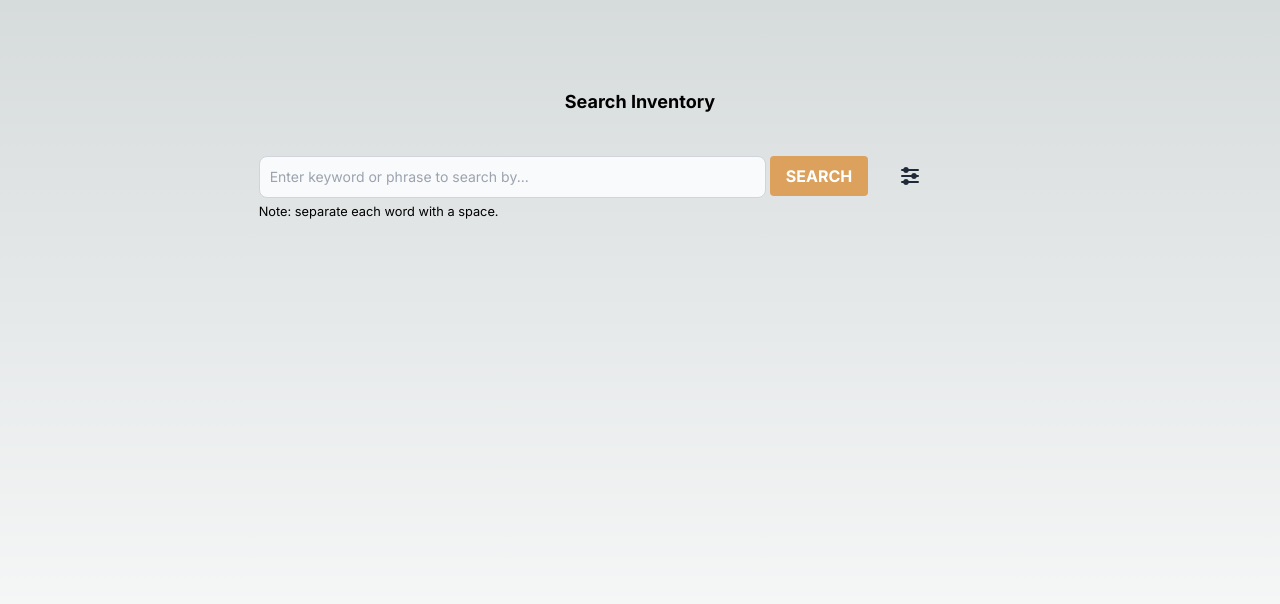
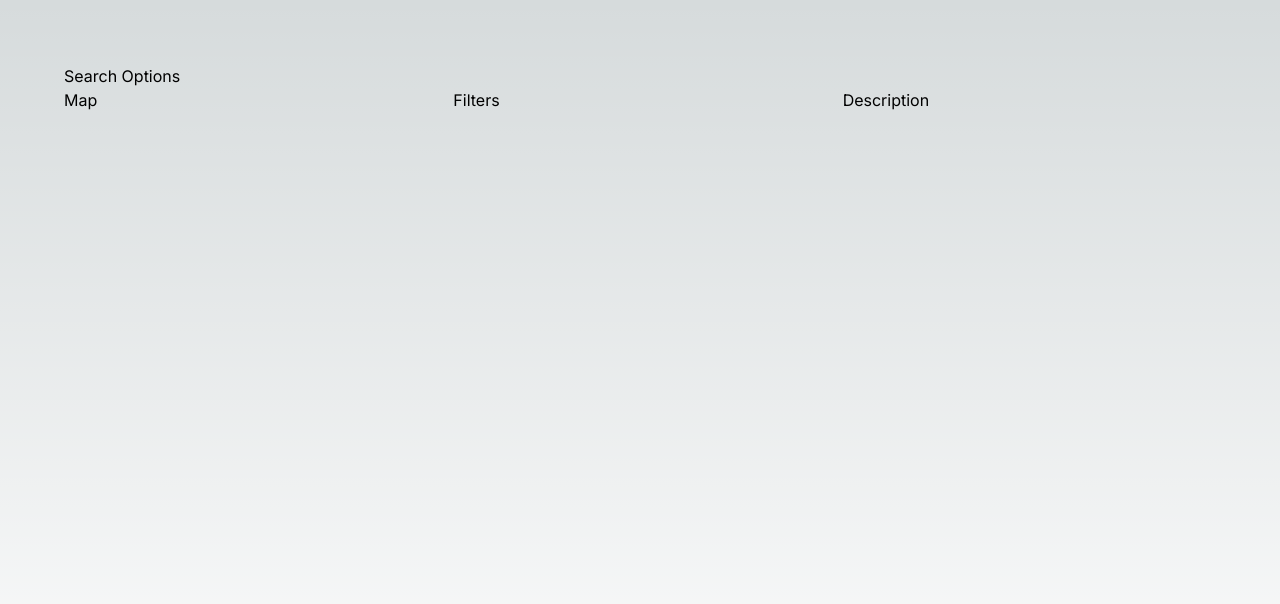
Before and after one commit to psnovichkov/Geology, a Next.js app: page /search in a window 1280 px wide. Shown: the top 604 px of the page. Built offline with nearby package versions, Linux system fonts and the light colour scheme.

Commit message:
added separate pages for different search options

```diff
--- /dev/null
+++ b/src/app/search/filters/page.tsx
@@ -0,0 +1,3 @@
+export default function SearchFilters() {
+  return <div>Search filters placeholder</div>;
+}
--- /dev/null
+++ b/src/app/search/map/page.tsx
@@ -0,0 +1,3 @@
+export default function SearchMap() {
+  return <div>Search Map placeholder</div>;
+}
--- a/src/app/search/page.tsx
+++ b/src/app/search/page.tsx
@@ -1,63 +1,21 @@
 "use client";
-import { useFormik } from "formik";
+
+import Link from "next/link";
 
 export default function Search() {
-  const formik = useFormik({
-    initialValues: {
-      searchterm: "",
-    },
-    onSubmit: function () {},
-  });
-
   return (
     <>
-      <div className="grid md:grid-cols-6 md:gap-4">
-        <div className="col-start-1 col-span-6 lg:col-start-2 lg:col-span-4">
-          <h1 className="text-center font-bold text-lg p-6">
-            Search Inventory
-          </h1>
+      <div>Search Options</div>
+      <div className="grid md:grid-cols-3 md:gap-4">
+        <div>
+          <Link href="/search/map">Map</Link>
         </div>
-        <div className="col-start-1 col-span-6 md:col-start-1 md:col-span-6 lg:col-start-2 lg:col-span-4">
-          <form>
-            <div className="grid md:grid-cols-6 md:gap-1">
-              <div className="col-start-1 col-span-4">
-                <input
-                  type="text"
-                  id="searchterm"
-                  name="searchterm"
-                  placeholder="Enter keyword or phrase to search by..."
-                  className="bg-gray-50 border border-gray-300 text-gray-900 text-sm rounded-lg focus:ring-blue-500 focus:border-blue-500 block w-full p-2.5 dark:bg-gray-700 dark:border-gray-600 dark:placeholder-gray-400 dark:text-white dark:focus:ring-blue-500 dark:focus:border-blue-500"
-                  onChange={formik.handleChange}
-                  value={formik.values.searchterm}
-                />
-                <small>Note: separate each word with a space.</small>
-              </div>
-              <div className="col-start-5 col-span-1">
-                <button
-                  type="button"
-                  className="bg-secondary-100 hover:bg-secondary-200 text-white font-bold py-2 px-4 rounded"
-                >
-                  SEARCH
-                </button>
-              </div>
-              <div className="col-start-6 col-span-1">
-                <div
-                  className="py-2 cursor-pointer"
-                  title="Advance Search With Filters"
-                >
-                  <svg
-                    className="w-6 h-6 text-gray-800 dark:text-white"
-                    aria-hidden="true"
-                    xmlns="http://www.w3.org/2000/svg"
-                    fill="currentColor"
-                    viewBox="0 0 24 24"
-                  >
-                    <path d="M10.8 5a3 3 0 0 0-5.6 0H4a1 1 0 1 0 0 2h1.2a3 3 0 0 0 5.6 0H20a1 1 0 1 0 0-2h-9.2ZM4 11h9.2a3 3 0 0 1 5.6 0H20a1 1 0 1 1 0 2h-1.2a3 3 0 0 1-5.6 0H4a1 1 0 1 1 0-2Zm1.2 6H4a1 1 0 1 0 0 2h1.2a3 3 0 0 0 5.6 0H20a1 1 0 1 0 0-2h-9.2a3 3 0 0 0-5.6 0Z" />
-                  </svg>
-                </div>
-              </div>
-            </div>
-          </form>
+        <div>
+          <Link href="/search/filters">Filters</Link>
+        </div>
+
+        <div>
+          <Link href="/search/term">Description</Link>
         </div>
       </div>
     </>
--- /dev/null
+++ b/src/app/search/term/page.tsx
@@ -0,0 +1,65 @@
+"use client";
+import { useFormik } from "formik";
+
+export default function SearchTerm() {
+  const formik = useFormik({
+    initialValues: {
+      searchterm: "",
+    },
+    onSubmit: function () {},
+  });
+  return (
+    <div>
+      {" "}
+      <div className="grid md:grid-cols-6 md:gap-4">
+        <div className="col-start-1 col-span-6 lg:col-start-2 lg:col-span-4">
+          <h1 className="text-center font-bold text-lg p-6">
+            Search Inventory
+          </h1>
+        </div>
+        <div className="col-start-1 col-span-6 md:col-start-1 md:col-span-6 lg:col-start-2 lg:col-span-4">
+          <form>
+            <div className="grid md:grid-cols-6 md:gap-1">
+              <div className="col-start-1 col-span-4">
+                <input
+                  type="text"
+                  id="searchterm"
+                  name="searchterm"
+                  placeholder="Enter keyword or phrase to search by..."
+                  className="bg-gray-50 border border-gray-300 text-gray-900 text-sm rounded-lg focus:ring-blue-500 focus:border-blue-500 block w-full p-2.5 dark:bg-gray-700 dark:border-gray-600 dark:placeholder-gray-400 dark:text-white dark:focus:ring-blue-500 dark:focus:border-blue-500"
+                  onChange={formik.handleChange}
+                  value={formik.values.searchterm}
+                />
+                <small>Note: separate each word with a space.</small>
+              </div>
+              <div className="col-start-5 col-span-1">
+                <button
+                  type="button"
+                  className="bg-secondary-100 hover:bg-secondary-200 text-white font-bold py-2 px-4 rounded"
+                >
+                  SEARCH
+                </button>
+              </div>
+              <div className="col-start-6 col-span-1">
+                <div
+                  className="py-2 cursor-pointer"
+                  title="Advance Search With Filters"
+                >
+                  <svg
+                    className="w-6 h-6 text-gray-800 dark:text-white"
+                    aria-hidden="true"
+                    xmlns="http://www.w3.org/2000/svg"
+                    fill="currentColor"
+                    viewBox="0 0 24 24"
+                  >
+                    <path d="M10.8 5a3 3 0 0 0-5.6 0H4a1 1 0 1 0 0 2h1.2a3 3 0 0 0 5.6 0H20a1 1 0 1 0 0-2h-9.2ZM4 11h9.2a3 3 0 0 1 5.6 0H20a1 1 0 1 1 0 2h-1.2a3 3 0 0 1-5.6 0H4a1 1 0 1 1 0-2Zm1.2 6H4a1 1 0 1 0 0 2h1.2a3 3 0 0 0 5.6 0H20a1 1 0 1 0 0-2h-9.2a3 3 0 0 0-5.6 0Z" />
+                  </svg>
+                </div>
+              </div>
+            </div>
+          </form>
+        </div>
+      </div>
+    </div>
+  );
+}
```
